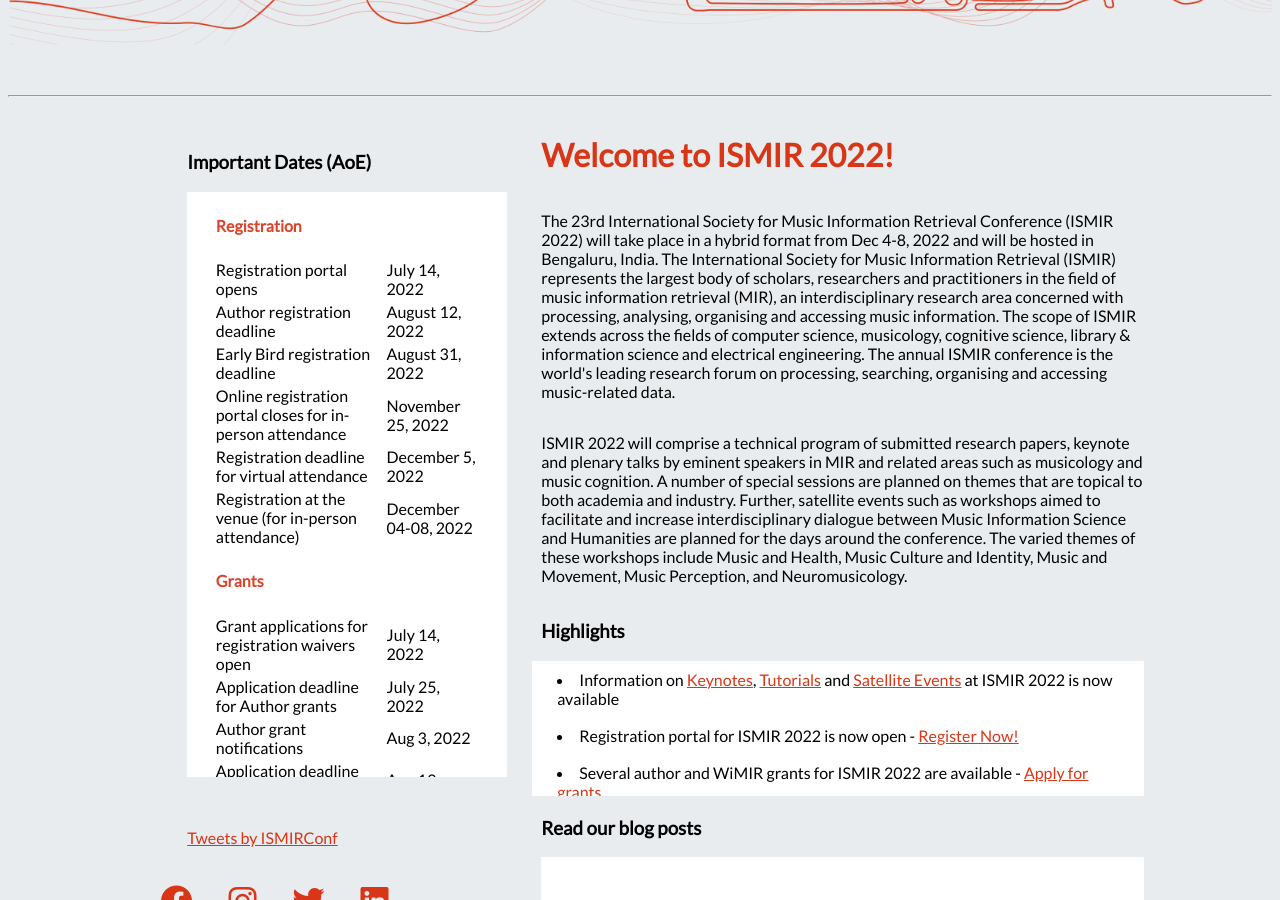
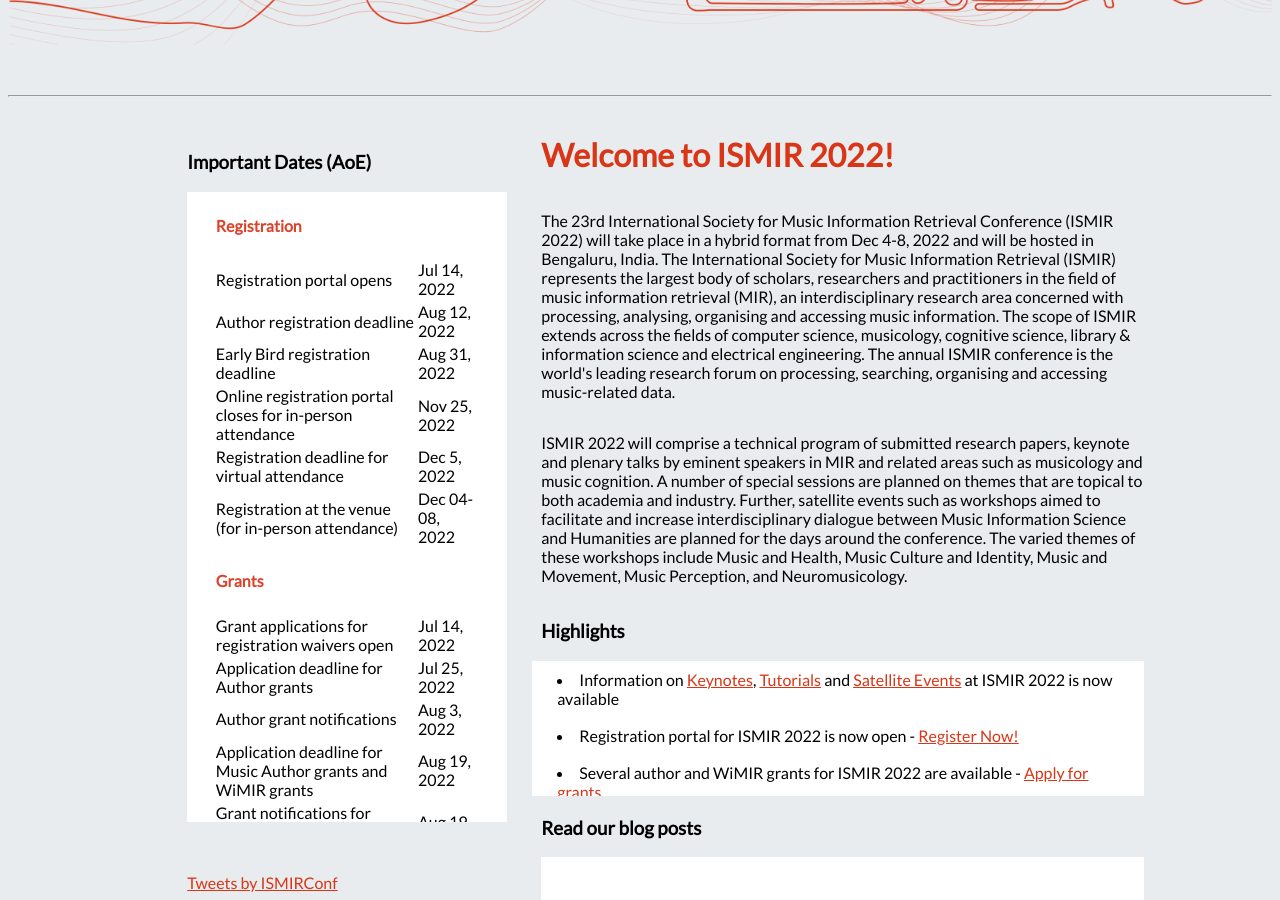
Before and after one commit to ismir2022/ismir2022.github.io, a Jekyll site: the page built from index_staging.md, in a window 1280 px wide and 900 px high, scrolled down 442 px. Built offline with Jekyll 4.4.1, drawn with Linux system fonts in a browser that asks for light colours; nearby versions of some CDN libraries; comment, search, counter and statistics services are not loaded.

Commit message:
adjusting imp dates

```diff
--- a/index_staging.md
+++ b/index_staging.md
@@ -46,34 +46,34 @@
 </div>
 
 ### Important Dates (AoE)
-<table style="width:25vw; height:65vh; display: block; overflow-y:auto; overflow-x:hidden; background-color:rgb(255, 255, 255); padding-left: 2vw; padding-right: 2vw; padding-bottom: 1vh;">
+<table style="width:25vw; height:70vh; display: block; overflow-y:auto; overflow-x:hidden; background-color:rgb(255, 255, 255); padding-left: 2vw; padding-right: 2vw; padding-bottom: 1vh;">
         <tr>
             <td><h4><span style="color:#DB442A">Registration</span></h4></td>
             <td> </td>
         </tr>
         <tr>
             <td>Registration portal opens</td>
-            <td> July 14, 2022 </td>
+            <td> Jul 14, 2022 </td>
         </tr>
         <tr>
             <td>Author registration deadline</td>
-            <td> August 12, 2022 </td>
+            <td> Aug 12, 2022 </td>
         </tr>
         <tr>
             <td>Early Bird registration deadline</td>
-            <td> August 31, 2022 </td>
+            <td> Aug 31, 2022 </td>
         </tr>
         <tr>
             <td> Online registration portal closes for in-person attendance</td>
-            <td> November 25, 2022 </td>
+            <td> Nov 25, 2022 </td>
         </tr>
         <tr>
             <td> Registration deadline for virtual attendance</td>
-            <td> December 5, 2022 </td>
+            <td> Dec 5, 2022 </td>
         </tr>
         <tr>
             <td> Registration at the venue (for in-person attendance)</td>
-            <td> December 04-08, 2022 </td>
+            <td> Dec 04-08, 2022 </td>
         </tr>
         <tr>
             <td><h4><span style="color:#DB442A">Grants</span></h4></td>
@@ -81,11 +81,11 @@
         </tr>
         <tr>
             <td> Grant applications for registration waivers open</td>
-            <td> July 14, 2022 </td>
+            <td> Jul 14, 2022 </td>
         </tr>
         <tr>
             <td> Application deadline for Author grants</td>
-            <td> July 25, 2022 </td>
+            <td> Jul 25, 2022 </td>
         </tr>
         <tr>
             <td> Author grant notifications</td>
@@ -105,7 +105,7 @@
         </tr>
         <tr>
             <td><span style="text-decoration:line-through">Submission site opening</span></td>
-            <td><span style="text-decoration:line-through">April 22, 2022</span></td>
+            <td><span style="text-decoration:line-through">Apr 22, 2022</span></td>
         </tr>
         <tr>
             <td><span style="text-decoration:line-through">Abstract submission deadline</span></td>
@@ -117,11 +117,11 @@
         </tr>
         <tr>
             <td>Notification of acceptance</td>
-            <td> July 14, 2022 </td>
+            <td> Jul 14, 2022 </td>
         </tr>
         <tr>
             <td>Camera ready deadline</td>
-            <td> August 9, 2022 </td>
+            <td> Aug 9, 2022 </td>
         </tr>
         <tr>
             <td><h4><span style="color:#DB442A">Music Program</span></h4></td>
@@ -129,15 +129,15 @@
         </tr>
         <tr>
             <td><span style="text-decoration:line-through">First Call for Music</span></td>
-            <td><span style="text-decoration:line-through">July 4, 2022</span></td>
+            <td><span style="text-decoration:line-through">Jul 4, 2022</span></td>
         </tr>
         <tr>
         <td><span style="text-decoration:line-through">Submission site opening</span></td>
-            <td><span style="text-decoration:line-through">July 10, 2022</span></td>
+            <td><span style="text-decoration:line-through">Jul 10, 2022</span></td>
         </tr>
         <tr>
             <td>Music submission deadline</td>
-            <td> July 31, 2022 </td>
+            <td> Jul 31, 2022 </td>
         </tr>
         <tr>
             <td>Notification of acceptance</td>
@@ -153,15 +153,15 @@
         </tr>
         <tr>
             <td><span style="text-decoration:line-through">Proposal Submission</span></td>
-            <td><span style="text-decoration:line-through">April 17, 2022</span></td>
+            <td><span style="text-decoration:line-through">Apr 17, 2022</span></td>
         </tr>
         <tr>
             <td><span style="text-decoration:line-through">Revision</span></td>
-            <td><span style="text-decoration:line-through">April 24, 2022</span></td>
+            <td><span style="text-decoration:line-through">Apr 24, 2022</span></td>
         </tr>
         <tr>
             <td><span style="text-decoration:line-through">Notification of Acceptance</span></td>
-            <td><span style="text-decoration:line-through">June 5, 2022</span></td>
+            <td><span style="text-decoration:line-through">Jun 5, 2022</span></td>
         </tr>
         <tr>
             <td><h4><span style="color:#DB442A">Late-Breaking Demo</span></h4></td>
@@ -177,19 +177,19 @@
         </tr>
         <tr>
             <td><span style="text-decoration:line-through">Deadline for applying to mentorship program</span></td>
-            <td>&nbsp;<span style="text-decoration:line-through">February 28, 2022</span></td>
+            <td>&nbsp;<span style="text-decoration:line-through">Feb 28, 2022</span></td>
         </tr>
         <tr>
             <td><span style="text-decoration:line-through">Deadline for mentees for paper submission</span></td>
-            <td><span style="text-decoration:line-through">March 25, 2022</span></td>
+            <td><span style="text-decoration:line-through">Mar 25, 2022</span></td>
         </tr>
         <tr>
             <td><span style="text-decoration:line-through">Notification for Mentor-Mentee match</span></td>
-            <td><span style="text-decoration:line-through">March 28, 2022</span></td>
+            <td><span style="text-decoration:line-through">Mar 28, 2022</span></td>
         </tr>
         <tr >
             <td><span style="text-decoration:line-through">Feedback from mentors</span></td>
-            <td><span style="text-decoration:line-through">April 15, 2022</span></td>
+            <td><span style="text-decoration:line-through">Apr 15, 2022</span></td>
         </tr>
 </table>
 <br>
```
